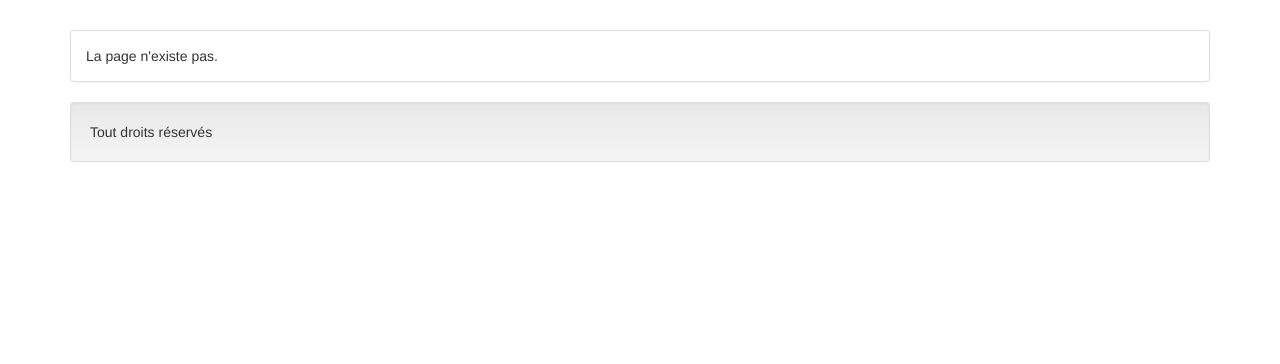
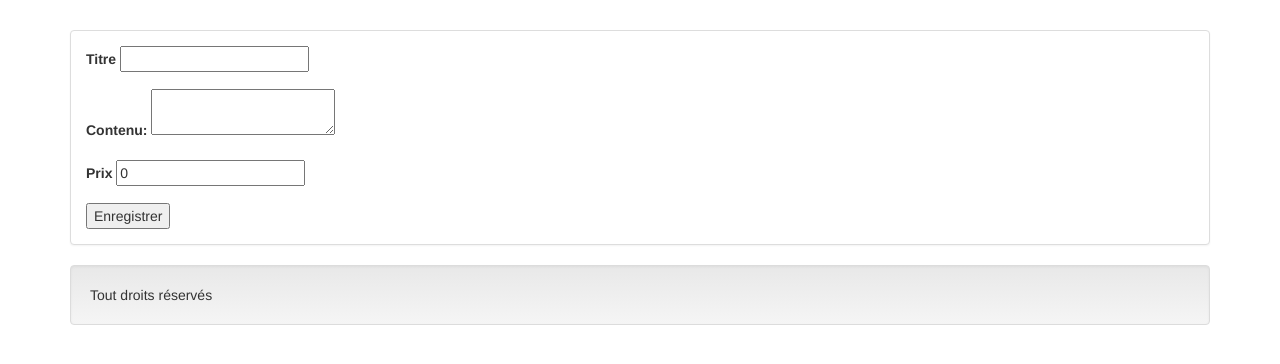
Before and after one commit to Pepsit36/PClass-AnnonceMVC, a PHP site: the page made by index.php in a window 1280 px wide. Shown: the part 116-480 px from the top of the page. Run offline with PHP 8.4, Linux system fonts and the light colour scheme.

Commit message:
Mise en place de l'ajout d'annonce

```diff
--- /dev/null
+++ b/Controller/Annonce/ajout.php
@@ -0,0 +1,51 @@
+<?php
+require_once 'Modele/annonce.php';
+
+$titre = '';
+$contenu = '';
+$prix = 0;
+
+$erreurs = [];
+if ($_SERVER['REQUEST_METHOD'] == 'POST') {
+    //On vérifie l'ensemble des champs
+    if (empty($_POST['titre'])) {
+        $erreurs['titre'] = 'Votre titre ne doit pas être vide';
+    } else {
+        $titre = $_POST['titre'];
+
+        if (strlen($titre) <= 2 || strlen($titre) >= 256) {
+            $erreurs['titre'] = 'Votre titre doit faire plus de 2 caractères et moins de 256';
+        }
+    }
+
+    if (empty($_POST['contenu'])) {
+        $erreurs['contenu'] = 'Votre contenu ne doit pas être vide';
+    } else {
+        $contenu = $_POST['contenu'];
+
+        if (strlen($contenu) <= 10) {
+            $erreurs['contenu'] = 'Votre contenu doit faire plus de 10 caractères';
+        }
+    }
+
+    if (empty($_POST['prix'])) {
+        $erreurs['prix'] = 'Votre prix ne doit pas être vide';
+    } else {
+        $prix = $_POST['prix'];
+
+        if ($prix <= 0) {
+            $erreurs['prix'] = 'Votre prix doit être supérieur à 0€';
+        }
+    }
+
+    //Si pas d'erreurs
+    if (empty($erreurs)) {
+        add($titre, $contenu, $prix);
+
+        addFlash('Ajouté');
+
+        header('Location: index.php');
+    }
+}
+
+require_once 'Vue/Annonce/ajout.php';
--- a/Modele/annonce.php
+++ b/Modele/annonce.php
@@ -1,7 +1,6 @@
 <?php
 
-function findAll()
-{
+function findAll() {
     global $bdd;
 
     $resquest = $bdd->prepare('SELECT * FROM annonce');
@@ -16,8 +15,7 @@
     return $annonces;
 }
 
-function find($id)
-{
+function find($id) {
     global $bdd;
 
     $resquest = $bdd->prepare('SELECT * FROM annonce WHERE id=:id');
@@ -30,3 +28,15 @@
 
     return $annonce;
 }
+
+function add($titre, $contenu, $prix) {
+    global $bdd;
+
+    $resquest = $bdd->prepare('INSERT INTO annonce(titre, contenu, prix, datePublication) VALUES (:titre, :contenu, :prix, NOW())');
+    $resquest->bindParam(':titre', $titre, PDO::PARAM_STR);
+    $resquest->bindParam(':contenu', $contenu, PDO::PARAM_STR);
+    $resquest->bindParam(':prix', $prix, PDO::PARAM_INT);
+    $resquest->execute();
+
+    $resquest->execute();
+}
--- /dev/null
+++ b/Utils/flashbag.php
@@ -0,0 +1,9 @@
+<?php
+
+function addFlash($message) {
+    $_SESSION['flashbag'] = $message;
+}
+
+function getFlash() {
+    return ($_SESSION['flashbag'])??null;
+}
--- a/Utils/init.php
+++ b/Utils/init.php
@@ -2,4 +2,5 @@
 session_start();
 
 require_once 'Modele/connexion.php';
-require_once 'Utils/connectionUser.php';
+require_once 'Utils/connexionUtilisateur.php';
+require_once 'Utils/flashbag.php';
--- /dev/null
+++ b/Vue/Annonce/ajout.php
@@ -0,0 +1,54 @@
+<!DOCTYPE html>
+<html>
+    <head>
+        <title>Voir annonces</title>
+
+        <!-- Latest compiled and minified CSS -->
+        <link rel="stylesheet" href="https://maxcdn.bootstrapcdn.com/bootstrap/3.3.7/css/bootstrap.min.css"
+              integrity="sha384-BVYiiSIFeK1dGmJRAkycuHAHRg32OmUcww7on3RYdg4Va+PmSTsz/K68vbdEjh4u"
+              crossorigin="anonymous">
+
+        <!-- Optional theme -->
+        <link rel="stylesheet" href="https://maxcdn.bootstrapcdn.com/bootstrap/3.3.7/css/bootstrap-theme.min.css"
+              integrity="sha384-rHyoN1iRsVXV4nD0JutlnGaslCJuC7uwjduW9SVrLvRYooPp2bWYgmgJQIXwl/Sp"
+              crossorigin="anonymous">
+    </head>
+
+    <body>
+        <div class="container">
+            <header class="jumbotron">
+                Liste des annonces
+            </header>
+
+            <div class="panel panel-default">
+                <div class="panel-body">
+                    <main>
+                        <form method="POST">
+                            <div class="form-group">
+                                <label for="titre">Titre</label>
+                                <input type="text" id="titre" name="titre" value="<?= $titre ?>"/>
+                                <?= ($erreurs['titre'])??'' ?>
+                            </div>
+                            <div class="form-group">
+                                <label for="contenu">Contenu:</label>
+                                <textarea id="contenu" name="contenu"><?= $contenu ?></textarea>
+                                <?= ($erreurs['contenu'])??'' ?>
+                            </div>
+                            <div class="form-group">
+                                <label for="prix">Prix</label>
+                                <input type="number" id="prix" name="prix" value="<?= $prix ?>"/>
+                                <?= ($erreurs['prix'])??'' ?>
+                            </div>
+
+                            <button type="submit">Enregistrer</button>
+                        </form>
+                    </main>
+                </div>
+            </div>
+
+            <footer class="well">
+                Tout droits réservés
+            </footer>
+        </div>
+    </body>
+</html>
--- a/Vue/Annonce/index.php
+++ b/Vue/Annonce/index.php
@@ -23,6 +23,10 @@
             <div class="panel panel-default">
                 <div class="panel-body">
                     <main>
+                        <div class="alert alert-success">
+                            <?= getFlash(); ?>
+                        </div>
+
                         <table class="table">
                             <thead>
                                 <tr>
@@ -48,6 +52,8 @@
                                 ?>
                             </tbody>
                         </table>
+
+                        <a href="?controlleur=Annonce&action=ajout">Ajouter une annonce</a>
                     </main>
                 </div>
             </div>
```
Also changed, not shown: Utils/connexionUtilisateur.php (renamed from Utils/connectionUser.php).
